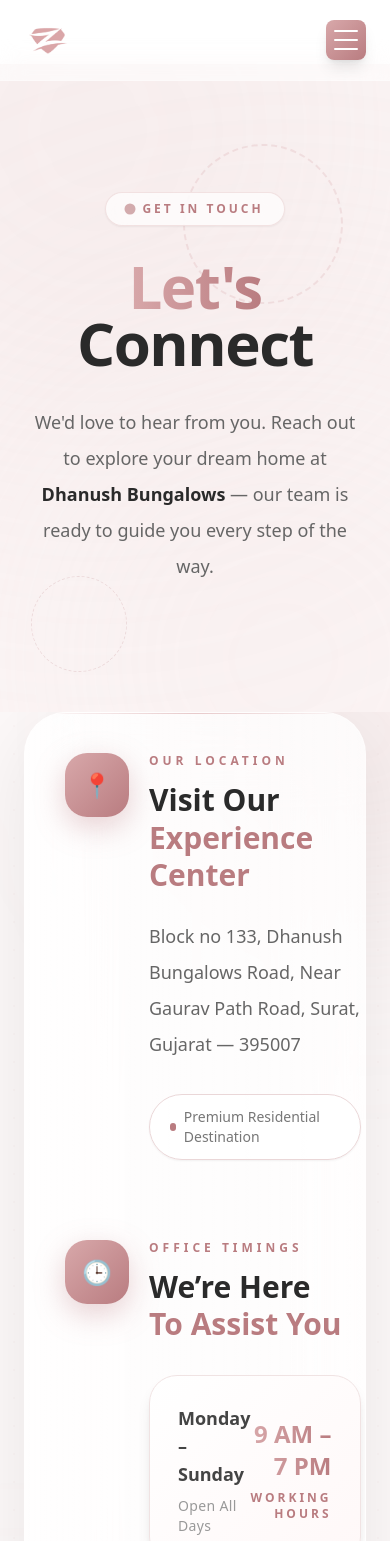
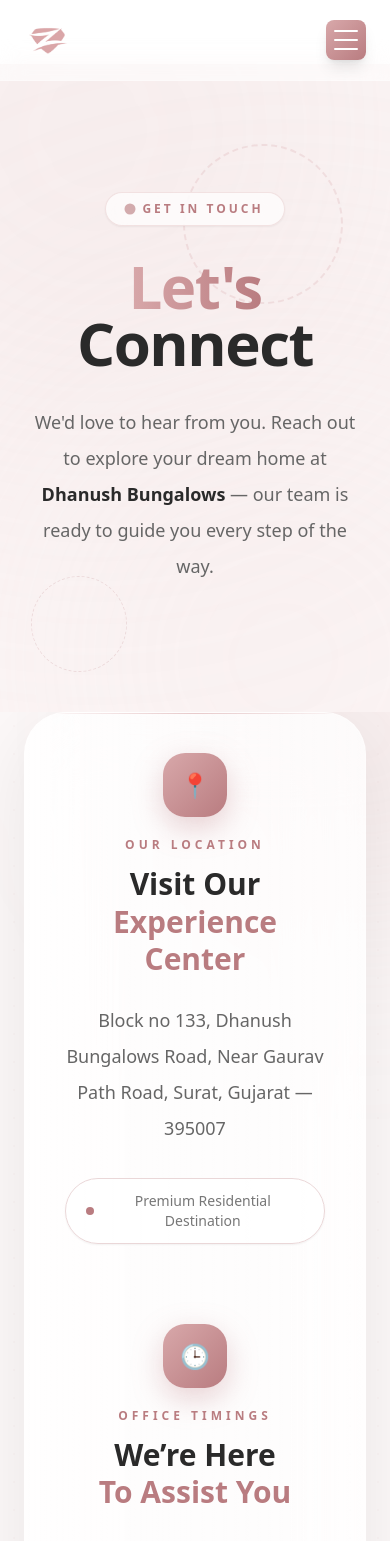
Before and after one commit to ArinGabani/Dhanush-Bungalows, a React (Vite) app: page /Contact in a window 390 px wide. Shown: the top 1541 px of the page. Built offline with nearby package versions, Linux system fonts and the light colour scheme.

Commit message:
Contactupdate

```diff
--- a/src/pages/Contact.jsx
+++ b/src/pages/Contact.jsx
@@ -169,6 +169,7 @@
   );
 }
 
+/* Send in whatsapp*/
 const WHATSAPP_NUMBER = "919824386300";
 export default function Contact() {
   const [form, setForm] = useState({ name: "", email: "", phone: "", budget: "", message: "" });
@@ -318,7 +319,7 @@
             {/* TOP LINE */}
             <div className="absolute top-0 left-0 w-full h-[1px] bg-gradient-to-r from-transparent via-[#d8a8aa]/60 to-transparent"></div>
 
-            <div className="relative z-10 grid md:grid-cols-2">
+            <div className="relative z-10 grid lg:grid-cols-2">
 
               {/* LOCATION SIDE */}
               <div className="relative p-10 lg:p-14">
@@ -326,7 +327,7 @@
                 {/* Divider */}
                 <div className="hidden md:block absolute top-10 right-0 w-[1px] h-[80%] bg-gradient-to-b from-transparent via-[#e7d4d5] to-transparent"></div>
 
-                <div className="flex items-start gap-5">
+                <div className="flex flex-col items-center text-center md:flex-row md:items-start md:text-left gap-5">
 
                   {/* ICON */}
                   <motion.div
@@ -360,7 +361,7 @@
                     </p>
 
                     {/* MINI TAG */}
-                    <div className="mt-8 inline-flex items-center gap-2 px-5 py-3 rounded-full border border-[#ead7d8] bg-white/80 text-sm text-[#777] shadow-sm">
+                    <div className="mt-8 inline-flex items-center gap-2 px-5 py-3 rounded-full border border-[#ead7d8] bg-white/80 text-sm text-[#777] shadow-sm mx-auto md:mx-0">
                       <span className="w-2 h-2 rounded-full bg-[#b97c80]"></span>
                       Premium Residential Destination
                     </div>
@@ -372,7 +373,7 @@
               {/* TIMING SIDE */}
               <div className="relative p-10 lg:p-14">
 
-                <div className="flex items-start gap-5">
+                <div className="flex flex-col items-center text-center md:flex-row md:items-start md:text-left gap-5">
 
                   {/* ICON */}
                   <motion.div
@@ -407,7 +408,7 @@
                       className="mt-8 rounded-[28px] border border-[#f0e3e3] bg-gradient-to-br from-white to-[#fff8f8] p-7 shadow-lg"
                     >
 
-                      <div className="flex items-center justify-between">
+                      <div className="flex flex-col items-center gap-4 text-center md:flex-row md:items-center md:justify-between md:text-left">
 
                         <div>
                           <p className="text-[#444] text-lg font-semibold">
@@ -419,7 +420,7 @@
                           </p>
                         </div>
 
-                        <div className="text-right">
+                        <div className="md:text-right">
 
                           <p className="text-2xl font-black bg-gradient-to-r from-[#d8a8aa] to-[#b97c80] bg-clip-text text-transparent">
                             9 AM – 7 PM
@@ -472,7 +473,7 @@
                     <FloatInput label="Your Full Name" name="name" value={form.name} onChange={handleChange} required />
                   </motion.div>
 
-                  <motion.div variants={fadeUp} className="grid grid-cols-2 gap-4">
+                  <motion.div variants={fadeUp} className="grid grid-cols-1 sm:grid-cols-2 gap-4">
                     <FloatInput label="Email Address" type="email" name="email" value={form.email} onChange={handleChange} required />
                     <FloatInput label="Mobile Number" type="tel" name="phone" value={form.phone} onChange={handleChange} required />
                   </motion.div>
```
